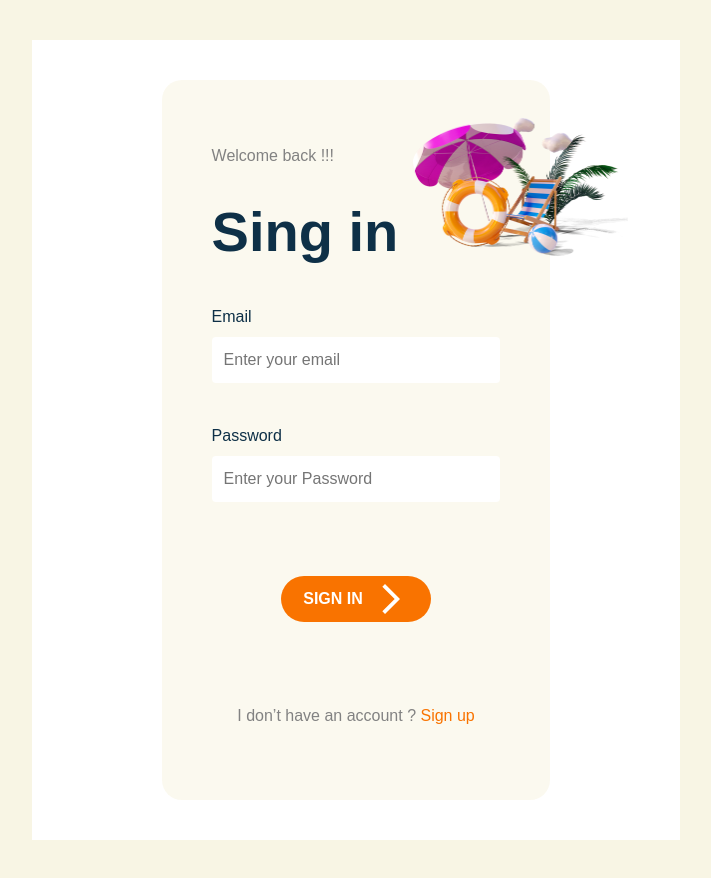
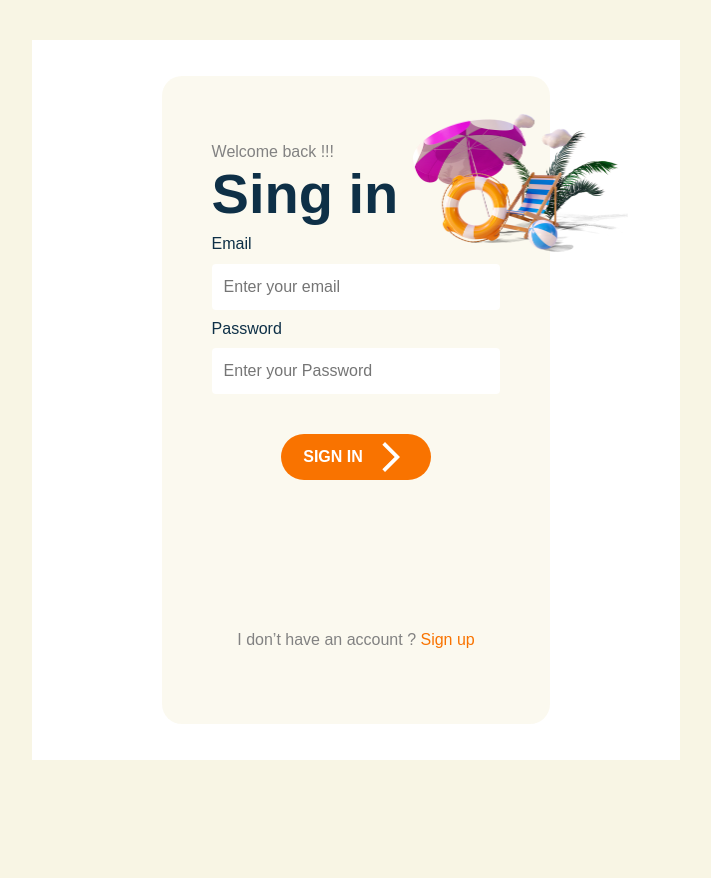
Before and after one commit to dreamteam19ct2/nextjs_travel, a Next.js app: page /login in a window 1280 px wide. Shown: the whole page, without its empty margins (68-779 px from the left). Built offline with nearby package versions, Linux system fonts and the light colour scheme.

Commit message:
feat: login api

```diff
--- a/package.json
+++ b/package.json
@@ -16,6 +16,7 @@
     "@types/node": "18.15.11",
     "@types/react": "18.0.32",
     "@types/react-dom": "18.0.11",
+    "axios": "^1.3.5",
     "eslint": "8.37.0",
     "eslint-config-next": "13.2.4",
     "material-icons": "^1.13.4",
--- a/src/app/(auth)/login/login.module.css
+++ b/src/app/(auth)/login/login.module.css
@@ -1,6 +1,6 @@
 .container {
   width: 60%;
-  height: 100vh;
+  height: 90vh;
   background-color: white;
   position: absolute;
   top: 0;
@@ -85,3 +85,8 @@
     top: 0;
     z-index: 0;
 }
+.messErr{
+  font-size: 16px;
+  font-weight: 500;
+  color: red;
+}
--- a/src/app/(auth)/login/page.tsx
+++ b/src/app/(auth)/login/page.tsx
@@ -1,11 +1,44 @@
 "use client";
 import styles from "./login.module.css";
+import axios from "axios";
+import React, { useState, useEffect } from "react";
+
 import ArrowForwardIosIcon from "@mui/icons-material/ArrowForwardIos";
 export default function () {
+  const [email, setEmail] = useState("");
+  const [password, setPassword] = useState("");
+  const [message, setMessage] = useState("");
+
+  useEffect(() => {
+    setMessage("");
+  }, []);
+  async function handleSubmit(event: any) {
+    event.preventDefault();
+    try {
+      const response = await axios.post("http://127.0.0.1:8000/api/login", {
+        email,
+        password,
+      });
+
+      // Lấy thông tin token từ response và lưu vào trình duyệt của người dùng
+      const token = response.data.token;
+      localStorage.setItem("token", token);
+      setMessage(response.data.message);
+      setEmail("");
+      setPassword("");
+
+      // Redirect đến trang khác hoặc làm bất kỳ thao tác nào khác tùy thuộc vào yêu cầu của bạn
+    } catch (error) {
+      setMessage("Đăng nhập thất bại!");
+      console.error(error);
+    }
+  }
+
   return (
     <>
       <div className={styles.container}>
         <div className={styles.form__signin}>
+          <form onSubmit={handleSubmit}>
             <div className={styles.text1}>Welcome back !!!</div>
             <div className={styles.text2}>Sing in</div>
             <div className={styles.form__input}>
@@ -15,21 +48,27 @@ export default function () {
                 id="email"
                 className={styles.form__input__text}
                 placeholder="Enter your email"
+                value={email}
+                onChange={(event) => setEmail(event.target.value)}
               />
             </div>
             <div className={styles.form__input}>
               <div className={styles.form__input__title}>Password</div>
               <input
-              type="text"
-              id="email"
+                type="password"
+                id="password"
                 className={styles.form__input__text}
                 placeholder="Enter your Password"
+                value={password}
+                onChange={(event) => setPassword(event.target.value)}
               />
             </div>
-          <button className={styles.btn}>
+            {message && <p className={styles.messErr}>{message}</p>}
+            <button type="submit" className={styles.btn}>
               SIGN IN
               <ArrowForwardIosIcon className={styles.icon} />
             </button>
+          </form>
           <span className={styles.Exception}>
             I don’t have an account ?
             <span className={styles.Exception__link}> Sign up</span>
```
Also changed, not shown: 2 other files (tests, documents, lock files or other folders). Lines whose indentation alone changed are shown as unchanged.
